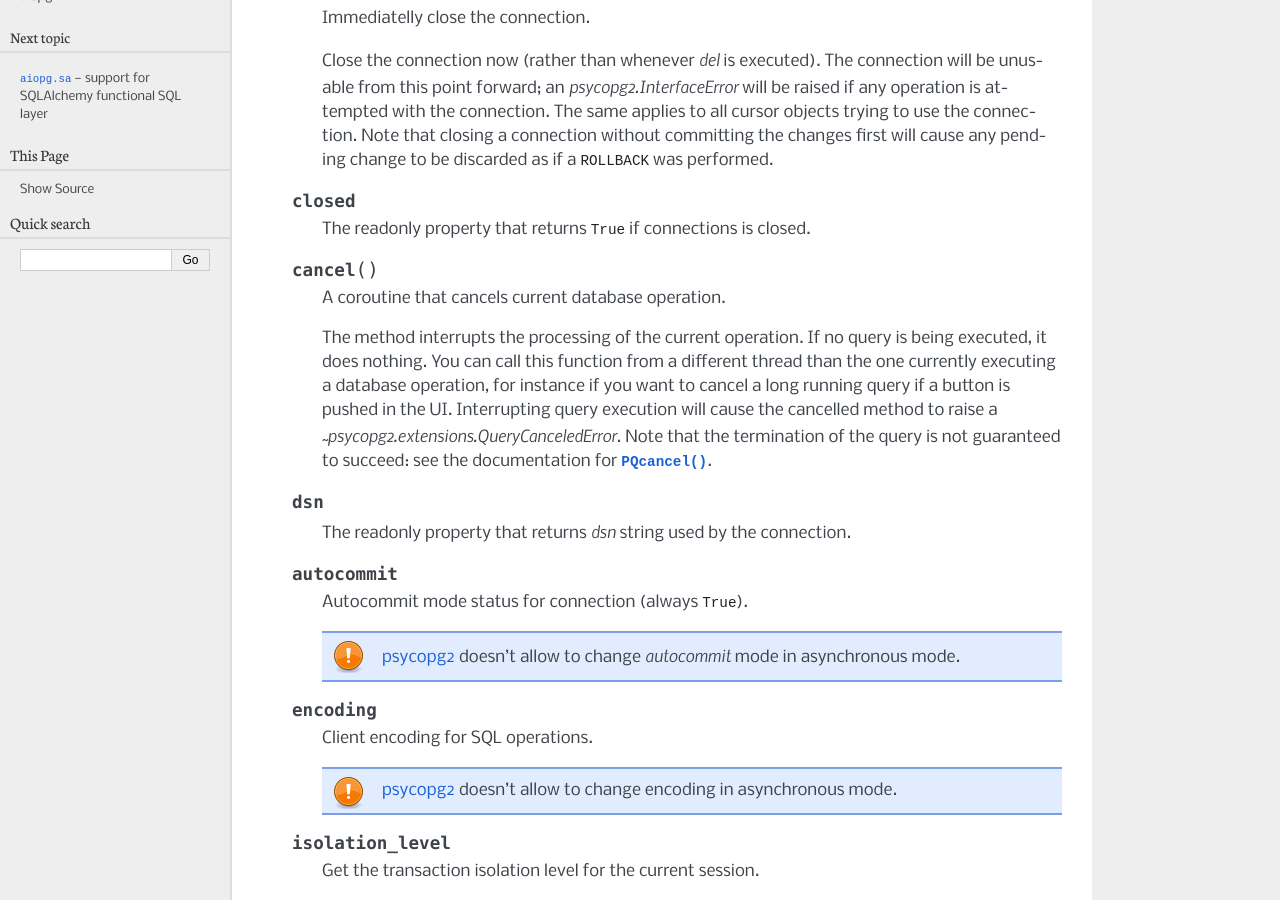
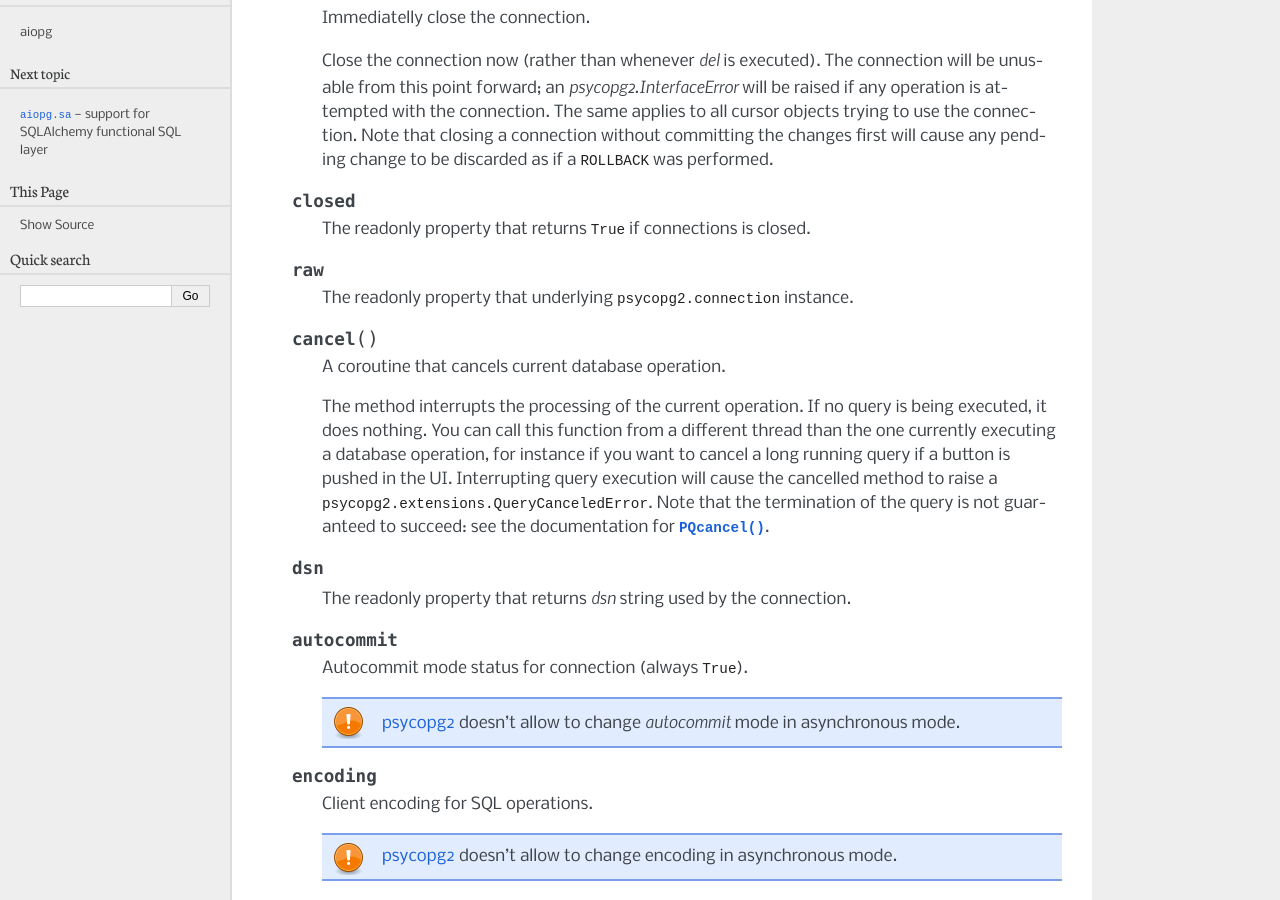
Before and after one commit to aio-libs/aiopg, a Sphinx documentation site: the page built from docs/core.rst, in a window 1280 px wide and 900 px high, scrolled down 1139 px. Built offline with Sphinx 7.4.7, drawn with Linux system fonts in a browser that asks for light colours; some of the changed text lies outside the part shown.

Commit message:
Fix #17: Add raw attributes to core connection and cursor objects.

```diff
--- a/docs/core.rst
+++ b/docs/core.rst
@@ -85,6 +85,11 @@
 
       The readonly property that returns ``True`` if connections is closed.
 
+   .. attribute:: raw
+
+      The readonly property that underlying
+      :class:`psycopg2.connection` instance.
+
    .. method:: cancel()
 
       A :ref:`coroutine <coroutine>` that cancels current database
@@ -96,7 +101,7 @@
       currently executing a database operation, for instance if you
       want to cancel a long running query if a button is pushed in the
       UI. Interrupting query execution will cause the cancelled method
-      to raise a `~psycopg2.extensions.QueryCanceledError`. Note that
+      to raise a :exc:`psycopg2.extensions.QueryCanceledError`. Note that
       the termination of the query is not guaranteed to succeed: see
       the documentation for |PQcancel|_.
 
@@ -308,6 +313,11 @@
 
       Read-only boolean attribute: specifies if the cursor is closed
       (``True``) or not (``False``).
+
+   .. attribute:: raw
+
+      The readonly property that underlying
+      :class:`psycopg2.cursor` instance.
 
    .. attribute:: connection
 
```
Also changed, not shown: 4 other files.
